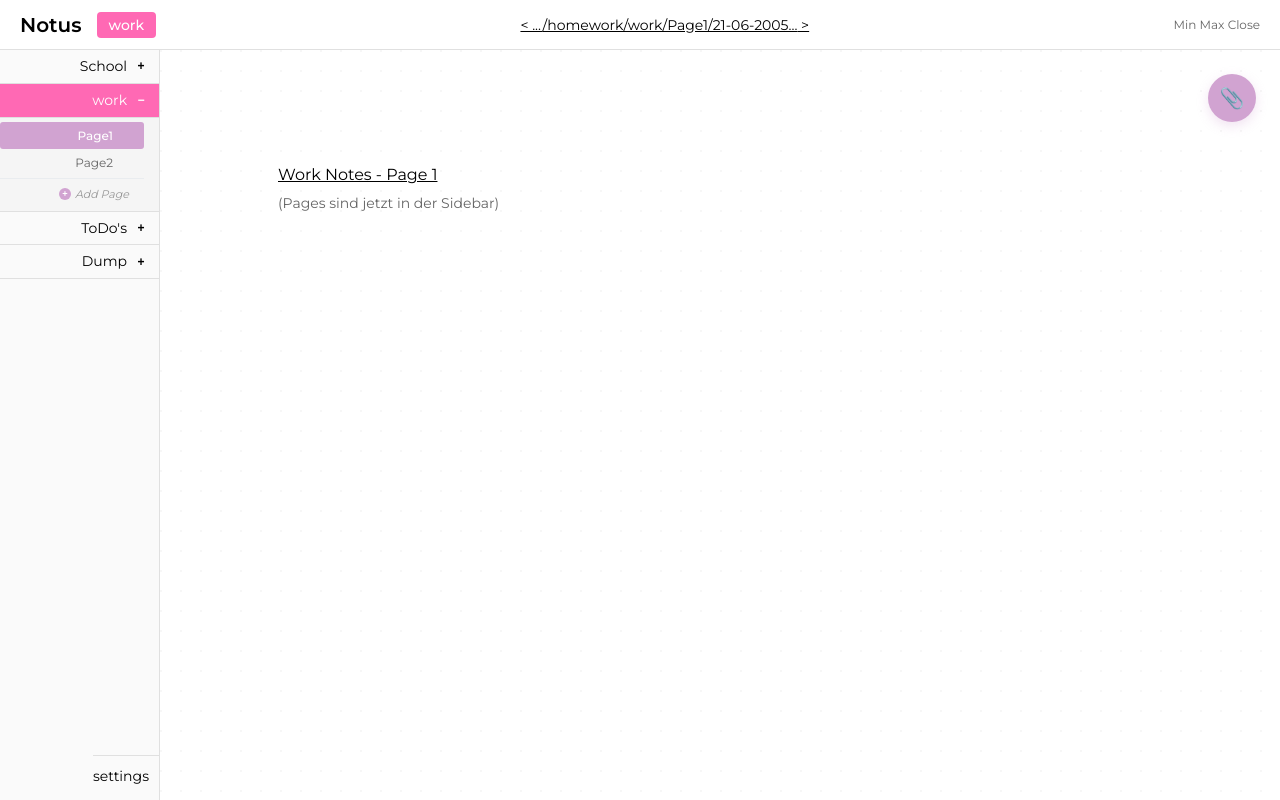
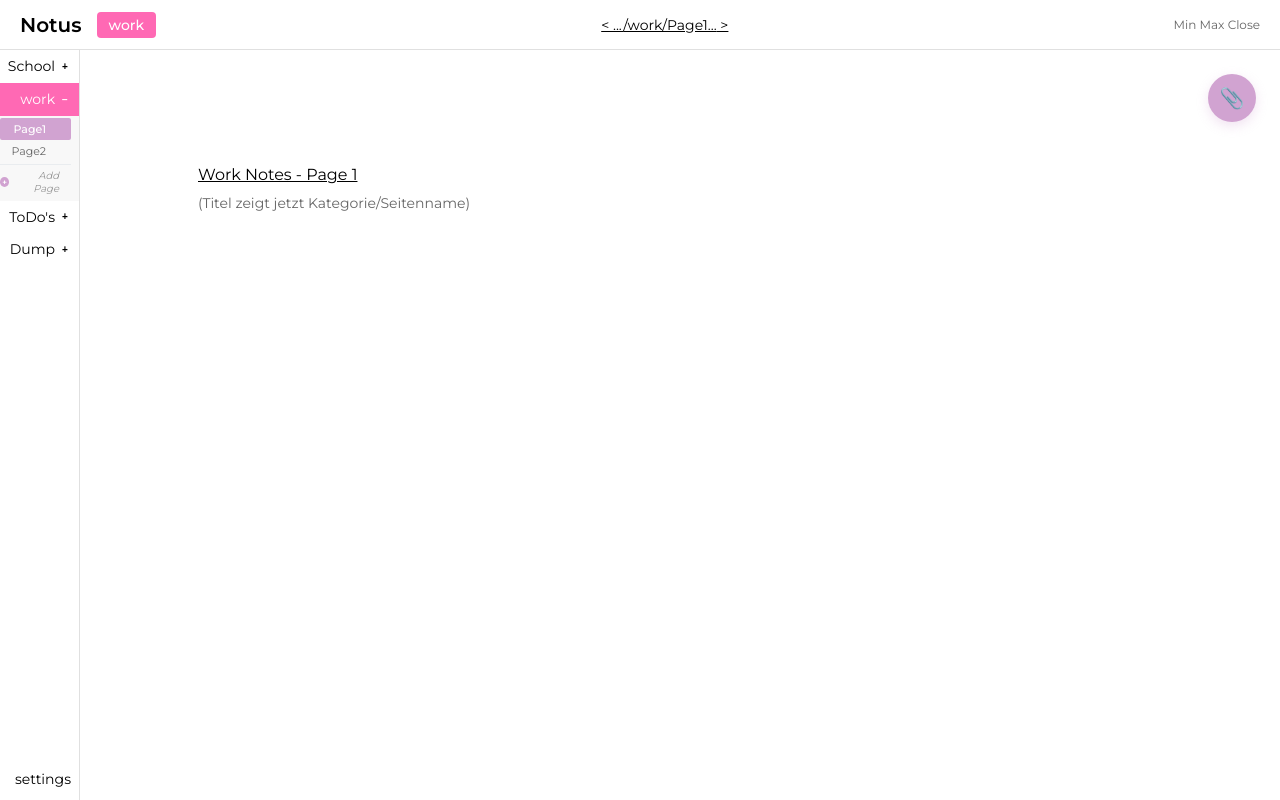
Before and after one commit to SteeveeG/Noting, a React (Vite) app in the folder app/: page / in a window 1280 px wide. Built offline with nearby package versions, Linux system fonts and the light colour scheme.

Commit message:
Fixed bugs

```diff
--- a/app/package.json
+++ b/app/package.json
@@ -12,7 +12,7 @@
   "dependencies": {
     "react": "^18.3.1",
     "react-dom": "^18.3.1",
-    "react-draggable": "^4.4.6",
+    "react-draggable": "^4.5.0",
     "react-i18next": "^15.2.0"
   },
   "devDependencies": {
--- a/app/src/components/Canvas/Canvas.jsx
+++ b/app/src/components/Canvas/Canvas.jsx
@@ -188,8 +188,8 @@ function Canvas() {
       {/* Render all elements */}
       {elements.map((element) => (
         <Draggable
-          key={element.id}
-          position={{ x: element.x, y: element.y }}
+          key={`draggable-${element.id}`}
+          defaultPosition={{ x: element.x, y: element.y }}
           onStop={(e, data) => handleDragStop(element.id, data)}
           handle=".drag-handle"
           disabled={element.type === 'text' && element.isEditing}
--- a/app/src/components/Canvas/Canvas.module.css
+++ b/app/src/components/Canvas/Canvas.module.css
@@ -3,10 +3,7 @@
   width: 100%;
   height: 100%;
   background-color: #ffffff;
-  background-image:
-    radial-gradient(circle at 1px 1px, rgba(0,0,0,0.03) 1px, transparent 0);
-  background-size: 20px 20px;
-  cursor: crosshair;
+  cursor: text;
   overflow: hidden;
   user-select: none;
 }
@@ -22,7 +19,7 @@
   box-shadow: 0 4px 12px rgba(0, 0, 0, 0.08);
   backdrop-filter: blur(8px);
   z-index: 5;
-  font-family: 'Inter', 'Montserrat', sans-serif;
+  font-family: 'Montserrat', sans-serif;
   max-width: 280px;
 }
 
@@ -95,13 +92,13 @@
   z-index: 100 !important;
 }
 
+/* Canvas states */
+.canvas:active {
+  cursor: text;
+}
 
 /* Responsive design */
 @media (max-width: 768px) {
-  .canvas {
-    background-size: 16px 16px;
-  }
-
   .canvasInstructions {
     top: 16px;
     left: 16px;
@@ -125,33 +122,3 @@
     font-size: 18px;
   }
 }
-
-/* Dark mode support */
-/* @media (prefers-color-scheme: dark) {
-  .canvas {
-    background-color: #0d1117;
-    background-image:
-      radial-gradient(circle at 1px 1px, rgba(255,255,255,0.05) 1px, transparent 0);
-  }
-
-  .canvasInstructions {
-    background-color: rgba(13, 17, 23, 0.95);
-    border-color: #30363d;
-  }
-
-  .instructionTitle {
-    color: #f0f6fc;
-  }
-
-  .instructionList {
-    color: #8b949e;
-  }
-
-  .mediaButton {
-    background-color: #b87db8;
-  }
-
-  .mediaButton:hover {
-    background-color: #9966a3;
-  }
-} */
--- a/app/src/components/MediaField/MediaField.module.css
+++ b/app/src/components/MediaField/MediaField.module.css
@@ -27,15 +27,43 @@
   transform: rotate(1deg);
 }
 
-/* Drag area */
-.dragArea {
+/* Drag areas - only on border edges */
+.dragBorderTop,
+.dragBorderBottom,
+.dragBorderLeft,
+.dragBorderRight {
   position: absolute;
-  top: 0;
+  cursor: move;
+  z-index: 15;
+  background-color: transparent;
+}
+
+.dragBorderTop {
+  top: -2px;
   left: 0;
   right: 0;
+  height: 6px;
+}
+
+.dragBorderBottom {
+  bottom: -2px;
+  left: 0;
+  right: 0;
+  height: 6px;
+}
+
+.dragBorderLeft {
+  left: -2px;
+  top: 0;
   bottom: 0;
-  cursor: move;
-  z-index: 10;
+  width: 6px;
+}
+
+.dragBorderRight {
+  right: -2px;
+  top: 0;
+  bottom: 0;
+  width: 6px;
 }
 
 /* Media content */
@@ -396,6 +424,16 @@
     min-height: 80px;
   }
 
+  .dragBorderTop,
+  .dragBorderBottom {
+    height: 10px;
+  }
+
+  .dragBorderLeft,
+  .dragBorderRight {
+    width: 10px;
+  }
+
   .pdfContainer {
     padding: 15px;
   }
--- a/app/src/components/NotusApp/NotusApp.module.css
+++ b/app/src/components/NotusApp/NotusApp.module.css
@@ -4,6 +4,7 @@
   width: 100vw;
   height: 100vh;
   font-family: 'Montserrat', sans-serif;
+  background-color: #ffffff;
 }
 
 .windowFrame {
--- a/app/src/components/sidebar/sidebar.module.css
+++ b/app/src/components/sidebar/sidebar.module.css
@@ -1,6 +1,6 @@
 .sidebar {
-  width: 160px;
-  background-color: #fafafa;
+  width: 80px;
+  background-color: #ffffff;
   display: flex;
   flex-direction: column;
   justify-content: space-between;
@@ -21,20 +21,19 @@
 }
 
 .categoryItem {
-  padding: 8px 10px 8px 0;
+  padding: 8px 8px 8px 0;
   cursor: pointer;
   font-size: 14px;
   font-weight: 400;
   color: #000000;
   transition: background-color 0.2s ease;
-  border-bottom: 1px solid #e0e0e0;
   margin: 0;
   text-align: right;
   line-height: 1.2;
 }
 
 .categoryItem:hover:not(.active) {
-  background-color: #f0f0f0;
+  background-color: #f8f8f8;
 }
 
 .categoryItem.active {
@@ -47,7 +46,7 @@
   display: flex;
   align-items: center;
   justify-content: flex-end;
-  gap: 6px;
+  gap: 4px;
 }
 
 .categoryName {
@@ -59,11 +58,11 @@
   background: none;
   border: none;
   color: inherit;
-  font-size: 12px;
+  font-size: 10px;
   font-weight: bold;
   cursor: pointer;
-  width: 16px;
-  height: 16px;
+  width: 12px;
+  height: 12px;
   display: flex;
   align-items: center;
   justify-content: center;
@@ -72,32 +71,31 @@
 }
 
 .expandButton:hover {
-  background-color: rgba(255, 255, 255, 0.2);
+  background-color: rgba(0, 0, 0, 0.1);
 }
 
 .categoryItem.active .expandButton:hover {
-  background-color: rgba(255, 255, 255, 0.3);
+  background-color: rgba(255, 255, 255, 0.2);
 }
 
 /* Pages Container */
 .pagesContainer {
-  background-color: #f5f5f5;
-  border-bottom: 1px solid #e0e0e0;
-  padding: 4px 0;
+  background-color: #f8f8f8;
+  padding: 2px 0;
 }
 
 .pageItem {
-  padding: 6px 15px 6px 0;
+  padding: 4px 12px 4px 0;
   cursor: pointer;
-  font-size: 12px;
+  font-size: 11px;
   color: #666666;
   transition: all 0.2s ease;
   text-align: right;
   display: flex;
   align-items: center;
   justify-content: flex-end;
-  gap: 4px;
-  margin-right: 15px;
+  gap: 3px;
+  margin-right: 8px;
 }
 
 .pageItem:hover {
@@ -109,7 +107,7 @@
   background-color: #d1a3d1;
   color: #ffffff;
   font-weight: 500;
-  border-radius: 3px;
+  border-radius: 2px;
 }
 
 .pageName {
@@ -124,11 +122,11 @@
   background: none;
   border: none;
   color: #999999;
-  font-size: 10px;
+  font-size: 8px;
   font-weight: bold;
   cursor: pointer;
-  width: 12px;
-  height: 12px;
+  width: 10px;
+  height: 10px;
   display: flex;
   align-items: center;
   justify-content: center;
@@ -157,20 +155,20 @@
 
 /* Add Page Item */
 .addPageItem {
-  padding: 6px 15px 6px 0;
+  padding: 4px 12px 4px 0;
   cursor: pointer;
-  font-size: 11px;
+  font-size: 10px;
   color: #999999;
   transition: all 0.2s ease;
   text-align: right;
   display: flex;
   align-items: center;
   justify-content: flex-end;
-  gap: 4px;
-  margin-right: 15px;
+  gap: 3px;
+  margin-right: 8px;
   border-top: 1px solid #e9ecef;
   margin-top: 2px;
-  padding-top: 8px;
+  padding-top: 4px;
 }
 
 .addPageItem:hover {
@@ -179,10 +177,10 @@
 }
 
 .addPageIcon {
-  font-size: 10px;
+  font-size: 8px;
   font-weight: bold;
-  width: 12px;
-  height: 12px;
+  width: 10px;
+  height: 10px;
   display: flex;
   align-items: center;
   justify-content: center;
@@ -197,9 +195,8 @@
 
 /* Settings Section */
 .settingsSection {
-  padding: 10px 10px 15px 0;
+  padding: 8px 8px 12px 0;
   align-self: flex-end;
-  border-top: 1px solid #e0e0e0;
 }
 
 .settingsButton {
--- a/app/src/components/textfield/textfield.jsx
+++ b/app/src/components/textfield/textfield.jsx
@@ -96,18 +96,11 @@ function TextField({
       const startWidth = width;
       const startHeight = height;
 
-      // Get the element's position for position-based resizing
-      const rect = e.currentTarget.closest(`.${css.textField}`).getBoundingClientRect();
-      const startLeft = rect.left;
-      const startTop = rect.top;
-
       resizeStateRef.current = {
         startX,
         startY,
         startWidth,
         startHeight,
-        startLeft,
-        startTop,
         direction,
         lastUpdate: 0
       };
@@ -116,7 +109,6 @@ function TextField({
         const now = Date.now();
         const state = resizeStateRef.current;
 
-        // Throttle updates for performance
         if (now - state.lastUpdate < 16) return;
         state.lastUpdate = now;
 
@@ -126,7 +118,6 @@ function TextField({
         const deltaX = e.clientX - state.startX;
         const deltaY = e.clientY - state.startY;
 
-        // RTF-style resizing logic
         switch (state.direction) {
           case 'top':
             newHeight = Math.max(60, state.startHeight - deltaY);
@@ -158,7 +149,6 @@ function TextField({
             break;
         }
 
-        // Smooth resizing with bounds checking
         if (newWidth !== width || newHeight !== height) {
           onResize(id, Math.round(newWidth), Math.round(newHeight));
         }
@@ -173,7 +163,6 @@ function TextField({
         document.body.style.userSelect = '';
       };
 
-      // Set cursor for entire document during resize
       document.body.style.cursor = e.target.style.cursor;
       document.body.style.userSelect = 'none';
 
@@ -200,13 +189,30 @@ function TextField({
       onClick={handleClick}
       onDoubleClick={handleDoubleClick}
     >
-      {/* Drag area - entire border when not editing */}
+      {/* Drag areas - only on border edges when not editing */}
       {!isEditing && (
-        <div
-          className={`${css.dragArea} drag-handle`}
-          onMouseDown={handleDragStart}
-          onMouseUp={handleDragStop}
-        />
+        <>
+          <div
+            className={`${css.dragBorderTop} drag-handle`}
+            onMouseDown={handleDragStart}
+            onMouseUp={handleDragStop}
+          />
+          <div
+            className={`${css.dragBorderBottom} drag-handle`}
+            onMouseDown={handleDragStart}
+            onMouseUp={handleDragStop}
+          />
+          <div
+            className={`${css.dragBorderLeft} drag-handle`}
+            onMouseDown={handleDragStart}
+            onMouseUp={handleDragStop}
+          />
+          <div
+            className={`${css.dragBorderRight} drag-handle`}
+            onMouseDown={handleDragStart}
+            onMouseUp={handleDragStop}
+          />
+        </>
       )}
 
       {/* Modern RTF-style resize handles */}
--- a/app/src/components/textfield/textfield.module.css
+++ b/app/src/components/textfield/textfield.module.css
@@ -35,18 +35,49 @@
   box-shadow: 0 0 0 2px rgba(209, 163, 209, 0.3);
 }
 
-/* Drag area - entire border when not editing */
-.dragArea {
+/* Drag area - only on border edges */
+.dragBorderTop,
+.dragBorderBottom,
+.dragBorderLeft,
+.dragBorderRight {
   position: absolute;
-  top: 0;
+  cursor: move;
+  z-index: 15;
+  background-color: transparent;
+}
+
+.dragBorderTop {
+  top: -2px;
   left: 0;
   right: 0;
-  bottom: 0;
-  cursor: move;
-  z-index: 10;
+  height: 6px;
 }
 
-.textField.editing .dragArea {
+.dragBorderBottom {
+  bottom: -2px;
+  left: 0;
+  right: 0;
+  height: 6px;
+}
+
+.dragBorderLeft {
+  left: -2px;
+  top: 0;
+  bottom: 0;
+  width: 6px;
+}
+
+.dragBorderRight {
+  right: -2px;
+  top: 0;
+  bottom: 0;
+  width: 6px;
+}
+
+.textField.editing .dragBorderTop,
+.textField.editing .dragBorderBottom,
+.textField.editing .dragBorderLeft,
+.textField.editing .dragBorderRight {
   display: none;
 }
 
@@ -61,8 +92,7 @@
   z-index: 25;
 }
 
-.textField:hover .resizeHandles,
-.textField.editing .resizeHandles {
+.textField:hover .resizeHandles {
   pointer-events: auto;
 }
 
@@ -75,12 +105,11 @@
   z-index: 30;
 }
 
-.textField:hover .resizeHandle,
-.textField.editing .resizeHandle {
+.textField:hover .resizeHandle {
   opacity: 1;
 }
 
-/* Corner handles - small squares like in Word/Google Docs */
+/* Corner handles */
 .resizeTopLeft {
   top: -4px;
   left: -4px;
@@ -113,7 +142,7 @@
   cursor: se-resize;
 }
 
-/* Edge handles - small rectangles */
+/* Edge handles */
 .resizeTop {
   top: -4px;
   left: 50%;
@@ -260,19 +289,19 @@
   }
 
   /* Larger touch targets on mobile */
+  .dragBorderTop,
+  .dragBorderBottom {
+    height: 10px;
+  }
+
+  .dragBorderLeft,
+  .dragBorderRight {
+    width: 10px;
+  }
+
   .resizeHandle {
     width: 10px !important;
     height: 10px !important;
-  }
-
-  .resizeTop,
-  .resizeBottom {
-    transform: translateX(-50%);
-  }
-
-  .resizeLeft,
-  .resizeRight {
-    transform: translateY(-50%);
   }
 
   .resizeHandle:hover {
--- a/app/src/context/AppContext.jsx
+++ b/app/src/context/AppContext.jsx
@@ -60,7 +60,7 @@ export const AppProvider = ({ children }) => {
           {
             id: 3,
             type: 'text',
-            content: "Work Notes - Page 1 (Pages sind jetzt in der Sidebar)",
+            content: "Work Notes - Page 1 (Titel zeigt jetzt Kategorie/Seitenname)",
             x: 100,
             y: 100,
             width: 450,
@@ -120,9 +120,9 @@ export const AppProvider = ({ children }) => {
 
   const [nextElementId, setNextElementId] = useState(7);
 
-  // Get current file path for display
+  // Get current file path for display - Format: <.../category/pagename...>
   const getCurrentFilePath = () => {
-    return `/homework/${activeCategory}/${activePage}/21-06-2005...`;
+    return `/${activeCategory}/${activePage}...`;
   };
 
   // Get available pages for current category
```
Also changed, not shown: app/src/components/MediaField/MediaField.jsx (+17 -3 lines), 1 other file (tests, documents, lock files or other folders).
